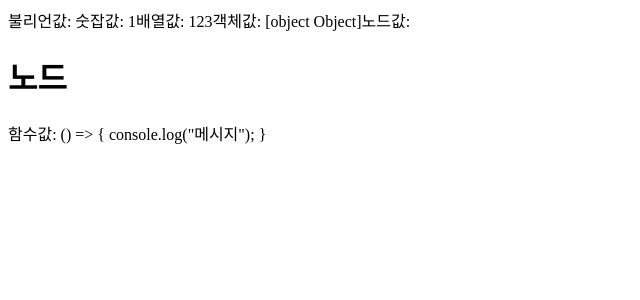
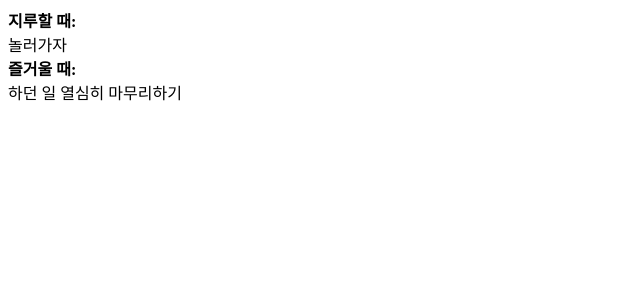
Before and after one commit to ingHHK/doit_react_study, a React (Create React App) app in the folder do-it-example/: page / in a window 1280 px wide. Shown: the top 300 px of the page, without its empty margins (0-640 px from the left). Built offline with nearby package versions, Linux system fonts and the light colour scheme.

Commit message:
불리언 프로퍼티 사용하기

```diff
--- /dev/null
+++ b/do-it-example/src/03/BooleanComponent.jsx
@@ -0,0 +1,10 @@
+import React, { Component } from 'react';
+
+class BooleanComponent extends Component {
+  render() {
+    const message = this.props.bored ? '놀러가자' : '하던 일 열심히 마무리하기';
+    return <div className="message-container">{message}</div>;
+  }
+}
+
+export default BooleanComponent;
--- a/do-it-example/src/App.jsx
+++ b/do-it-example/src/App.jsx
@@ -1,23 +1,19 @@
 import React from 'react';
-import ChildComponent from './03/ChildComponent';
+import BooleanComponent from './03/BooleanComponent';
 
 class App extends React.Component {
   render() {
-    const array = [1, 2, 3];
-    const obj = { name: '제목', age: 30 };
-    const node = <h1>노드</h1>;
-    const func = () => {
-      console.log('메시지');
-    };
     return (
-      <ChildComponent
-        boolValue={true}
-        numValue={1}
-        arrayValue={array}
-        objValue={obj}
-        nodeValue={node}
-        funcValue={func}
-      />
+      <div>
+        <div>
+          <b>지루할 때:</b>
+          <BooleanComponent bored></BooleanComponent>
+        </div>
+        <div>
+          <b>즐거울 때:</b>
+          <BooleanComponent></BooleanComponent>
+        </div>
+      </div>
     );
   }
 }
```
